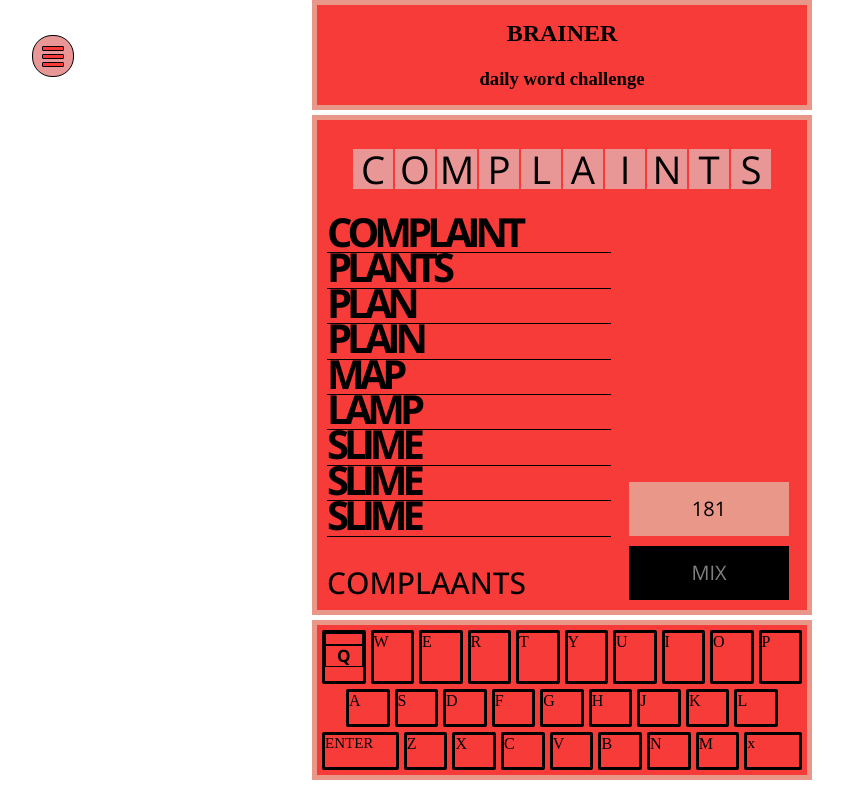
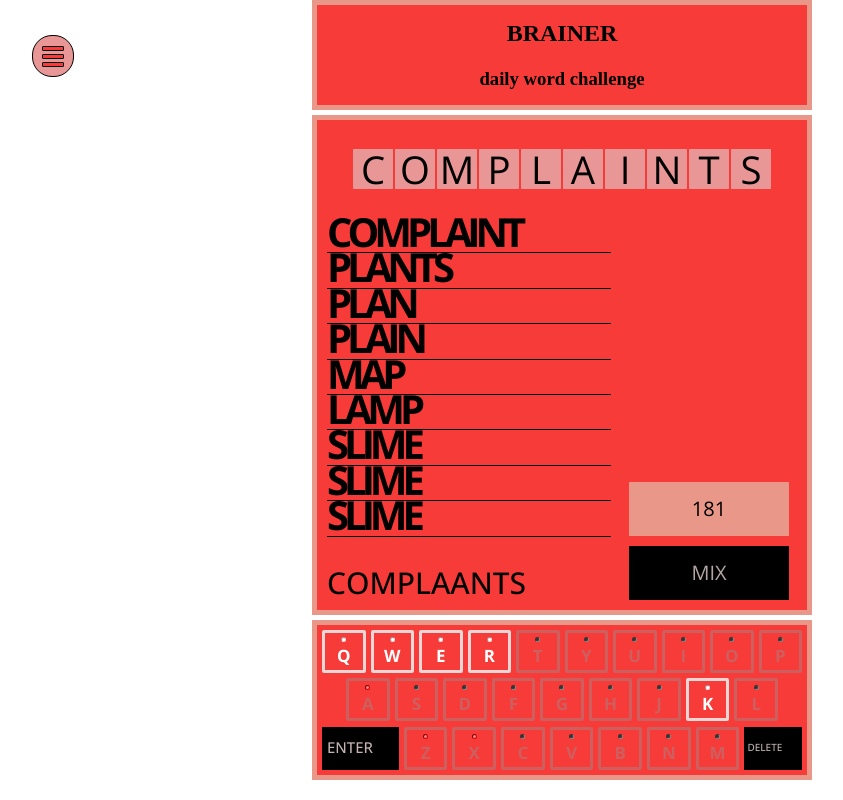
Before and after one commit to nikitacomputer/brainer, a website built with webpack: page src/index.html in a window 1280 px wide. Shown: the whole page, without its empty margins (78-921 px from the left). Built offline with nearby package versions, Linux system fonts and the light colour scheme.

Commit message:
keyboard-pretty

```diff
--- a/src/index.html
+++ b/src/index.html
@@ -86,40 +86,169 @@
       <div class="grid-block keyboard">
         <div class="keyboard-row key-row-1">
           <div id="key_q" class="keyboard-key keyboard-key__enabled">
-            <div class="light-box"></div>
+            <div class="light-box">
+              <div class="light"></div>
+            </div>
             <span class="letter letter__enabled">Q</span>
           </div>
-          <div id="key_w" class="keyboard-key keyboard-key__enabled">W</div>
-          <div id="key_e" class="keyboard-key keyboard-key__enabled">E</div>
-          <div id="key_r" class="keyboard-key keyboard-key__enabled">R</div>
-          <div id="key_t" class="keyboard-key keyboard-key__enabled">T</div>
-          <div id="key_y" class="keyboard-key keyboard-key__enabled">Y</div>
-          <div id="key_u" class="keyboard-key keyboard-key__enabled">U</div>
-          <div id="key_i" class="keyboard-key keyboard-key__enabled">I</div>
-          <div id="key_o" class="keyboard-key keyboard-key__enabled">O</div>
-          <div id="key_p" class="keyboard-key keyboard-key__enabled">P</div>
+          <div id="key_w" class="keyboard-key  keyboard-key__enabled">
+            <div class="light-box">
+              <div class="ligh light__offt"></div>
+              <div class="light "></div>
+            </div>
+            <span class="letter letter__enabled">W</span>
+          </div>
+          <div id="key_e" class="keyboard-key  keyboard-key__enabled">
+            <div class="light-box">
+              <div class="light"></div>
+            </div>
+            <span class="letter letter__enabled">E</span>
+          </div>
+          <div id="key_r" class="keyboard-key  keyboard-key__enabled">
+            <div class="light-box">
+              <div class="ligh light__offt"></div>
+              <div class="light "></div>
+            </div>
+            <span class="letter letter__enabled">R</span>
+          </div>
+          <div id="key_t" class="keyboard-key ">
+            <div class="light-box">
+              <div class="light light__off"></div>
+            </div>
+            <span class="letter">T</span>
+          </div>
+          <div id="key_y" class="keyboard-key ">
+            <div class="light-box">
+              <div class="light light__off"></div>
+            </div>
+            <span class="letter">Y</span>
+          </div>
+          <div id="key_u" class="keyboard-key ">
+            <div class="light-box">
+              <div class="light light__off"></div>
+            </div>
+            <span class="letter">U</span>
+          </div>
+          <div id="key_i" class="keyboard-key ">
+            <div class="light-box">
+              <div class="light light__off"></div>
+            </div>
+            <span class="letter">I</span>
+          </div>
+          <div id="key_o" class="keyboard-key ">
+            <div class="light-box">
+              <div class="light  light__off"></div>
+            </div>
+            <span class="letter">O</span>
+          </div>
+          <div id="key_p" class="keyboard-key ">
+            <div class="light-box">
+              <div class="light  light__off"></div>
+            </div>
+            <span class="letter">P</span>
+          </div>
         </div>
         <div class="keyboard-row key-row-2">
-          <div id="key_a" class="keyboard-key keyboard-key__enabled">A</div>
-          <div id="key_s" class="keyboard-key keyboard-key__enabled">S</div>
-          <div id="key_d" class="keyboard-key keyboard-key__enabled">D</div>
-          <div id="key_f" class="keyboard-key keyboard-key__enabled">F</div>
-          <div id="key_g" class="keyboard-key keyboard-key__enabled">G</div>
-          <div id="key_h" class="keyboard-key keyboard-key__enabled">H</div>
-          <div id="key_j" class="keyboard-key keyboard-key__enabled">J</div>
-          <div id="key_k" class="keyboard-key keyboard-key__enabled">K</div>
-          <div id="key_l" class="keyboard-key keyboard-key__enabled">L</div>
+          <div id="key_a" class="keyboard-key ">
+            <div class="light-box">
+              <div class="light light__used"></div>
+            </div>
+            <span class="letter">A</span>
+          </div>
+          <div id="key_s" class="keyboard-key ">
+            <div class="light-box">
+              <div class="light light__off"></div>
+            </div>
+            <span class="letter">S</span>
+          </div>
+          <div id="key_d" class="keyboard-key ">
+            <div class="light-box">
+              <div class="light light__off"></div>
+            </div>
+            <span class="letter">D</span>
+          </div>
+          <div id="key_f" class="keyboard-key ">
+            <div class="light-box">
+              <div class="light light__off"></div>
+            </div>
+            <span class="letter">F</span>
+          </div>
+          <div id="key_g" class="keyboard-key ">
+            <div class="light-box">
+              <div class="light light__off"></div>
+            </div>
+            <span class="letter">G</span>
+          </div>
+          <div id="key_h" class="keyboard-key ">
+            <div class="light-box">
+              <div class="light light__off"></div>
+            </div>
+            <span class="letter">H</span>
+          </div>
+          <div id="key_j" class="keyboard-key ">
+            <div class="light-box">
+              <div class="light light__off"></div>
+            </div>
+            <span class="letter">J</span>
+          </div>
+          <div id="key_k" class="keyboard-key  keyboard-key__enabled">
+            <div class="light-box">
+              <div class="light"></div>
+            </div>
+            <span class="letter letter__enabled">K</span>
+          </div>
+          <div id="key_l" class="keyboard-key ">
+            <div class="light-box">
+              <div class="light light__off"></div>
+            </div>
+            <span class="letter">L</span>
+          </div>
         </div>
         <div class="keyboard-row key-row-3">
           <div id="key_enter" class="keyboard-key keyboard-key_util">ENTER</div>
-          <div id="key_z" class="keyboard-key keyboard-key__enabled">Z</div>
-          <div id="key_x" class="keyboard-key keyboard-key__enabled">X</div>
-          <div id="key_c" class="keyboard-key keyboard-key__enabled">C</div>
-          <div id="key_v" class="keyboard-key keyboard-key__enabled">V</div>
-          <div id="key_b" class="keyboard-key keyboard-key__enabled">B</div>
-          <div id="key_n" class="keyboard-key keyboard-key__enabled">N</div>
-          <div id="key_m" class="keyboard-key keyboard-key__enabled">M</div>
-          <div id="key_delete" class="keyboard-key keyboard-key_util keyboard-key_delete">x</div>
+          <div id="key_z" class="keyboard-key ">
+            <div class="light-box">
+              <div class="light light__used"></div>
+            </div>
+            <span class="letter">Z</span>
+          </div>
+          <div id="key_x" class="keyboard-key ">
+            <div class="light-box">
+              <div class="light light__used"></div>
+            </div>
+            <span class="letter">X</span>
+          </div>
+          <div id="key_c" class="keyboard-key ">
+            <div class="light-box">
+              <div class="light light__off"></div>
+            </div>
+            <span class="letter">C</span>
+          </div>
+          <div id="key_v" class="keyboard-key ">
+            <div class="light-box">
+              <div class="light light__off"></div>
+            </div>
+            <span class="letter">V</span>
+          </div>
+          <div id="key_b" class="keyboard-key ">
+            <div class="light-box">
+              <div class="light light__off"></div>
+            </div>
+            <span class="letter">B</span>
+          </div>
+          <div id="key_n" class="keyboard-key">
+            <div class="light-box">
+              <div class="light light__off"></div>
+            </div>
+            <span class="letter">N</span>
+          </div>
+          <div id="key_m" class="keyboard-key">
+            <div class="light-box">
+              <div class="light light__off"></div>
+            </div>
+            <span class="letter">M</span>
+          </div>
+          <div id="key_delete" class="keyboard-key keyboard-key_util keyboard-key_delete">DELETE</div>
        </div>
 
 
--- a/src/style.css
+++ b/src/style.css
@@ -191,7 +191,7 @@
 
 .dash-block_mix {
   border: 2px solid black;
-  color: gray;
+  color: rgb(179, 165, 165);
 }
 .dash-block_mix__enabled {
   background-color: black;
@@ -235,44 +235,77 @@
   display: flex;
   flex-direction: column;
 
-  border: 3px solid #e89796;
+  border: 3px solid #ce5f5f;
   border-radius: 2px;
   padding: 0;
   margin: 0;
-  height: auto;
+  height: 37px;
 }
 
 .light-box {
   width: auto;
   height: 10px;
-  border: 1px solid black;
+}
+
+.light {
+  height: 3px;
+  width: 3px;
+  border: 1px solid rgb(255, 215, 215);
+  border-radius: 4px;
+  border-style:inset;
+  margin: auto;
+  margin-top: 4px;
+
+  background-color: white;
+}
+
+.light__used {
+  background-color: rgb(255, 128, 128);
+  border-color: #d10808;
+
+
+}
+
+.light__off {
+  background-color: rgb(53, 51, 51);
+  border-color: #8b8685;
 }
 
 .letter {
-  border: 1px solid black;
-  line-height: 20px;
+  line-height: 25px;
   margin-bottom: 0;
 
   font-family: 'Open Sans', sans-serif;
   font-weight: 700;
   font-size: 17px;
   text-align: center;
-  color: #e89796;
+  color: #ce5f5f;
 }
 
 .letter__enabled {
-  color: black;
+  color: rgb(255, 255, 255);
 }
 
 .keyboard-key_util {
-  border: 3px solid black;
-  color: black;
+  border: 3px solid rgb(0, 0, 0);
+  color: rgb(196, 177, 177);
+  background-color: #000000;
+  border-radius: 0;
+
+  font-family: 'Open Sans', sans-serif;
   font-size: 15px;
+  line-height: 35px;
+  padding-left: 2px;
+}
+
+.keyboard-key_delete {
+  font-size: 10px;
+  padding-left: 0;
 
 
 }
 
 .keyboard-key__enabled {
-  border: 3px solid black;
-  color: black;
+  border: 3px solid rgb(233, 215, 215);
+  color: rgb(255, 255, 255);
 }
```
